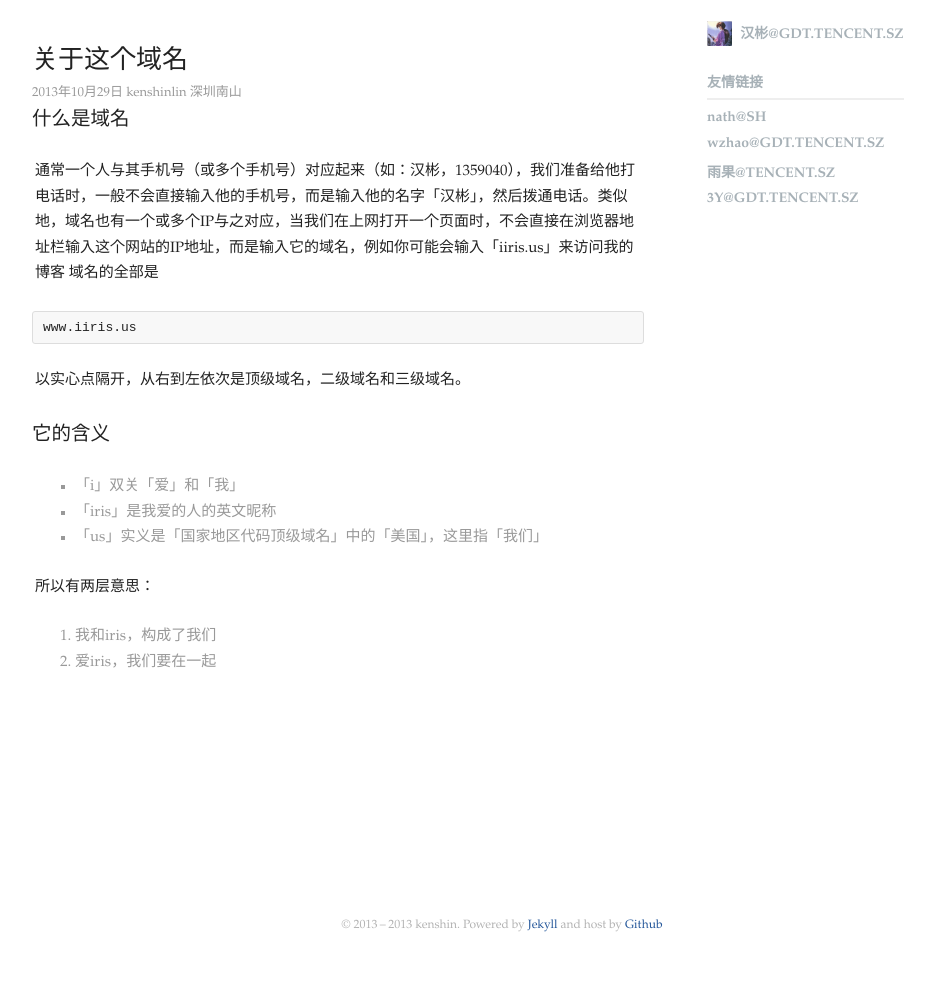
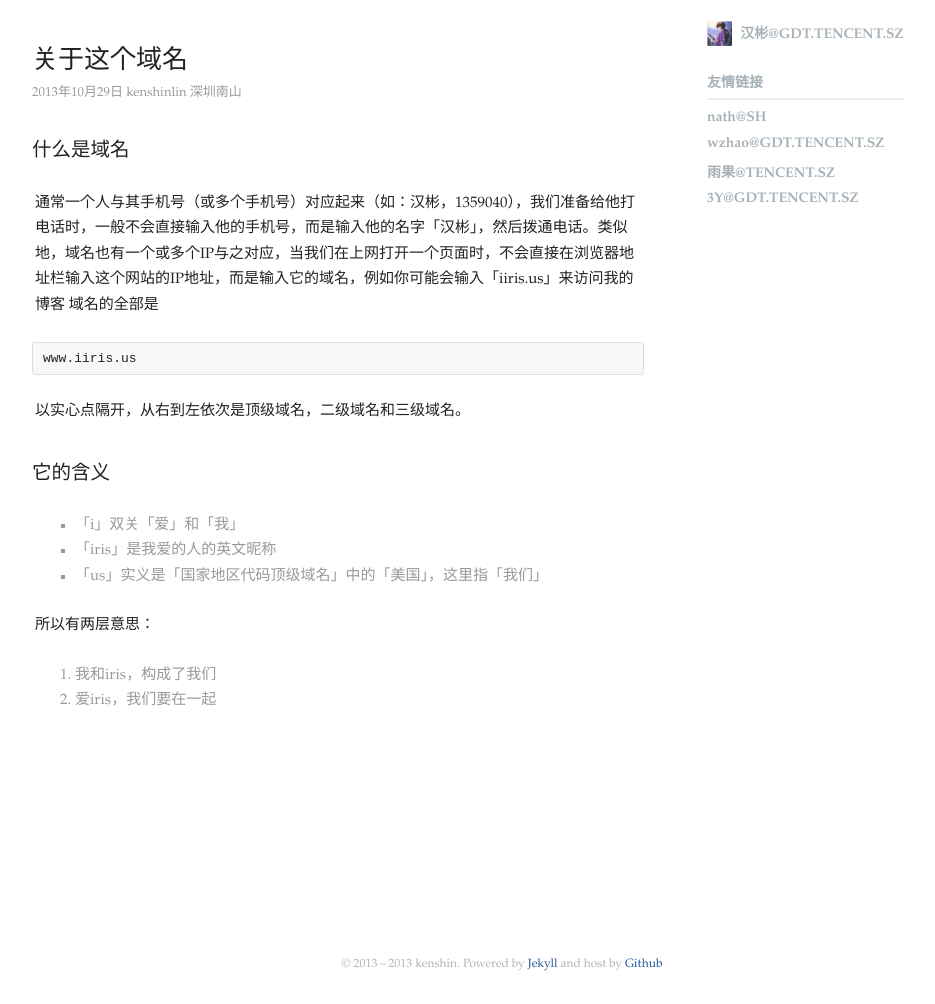
Before and after one commit to kenshinlin/archives, a Jekyll site: the page built from _posts/2013-10-29-about_domain.md, in a window 1280 px wide. Shown: the whole page, without its empty margins (138-1073 px from the left). Built offline with Jekyll 4.4.1, drawn with Linux system fonts in a browser that asks for light colours; comment, search, counter and statistics services are not loaded; before the commit the page ends 965 px from its top, so only the background shows below that.

Commit message:
修改样式

```diff
--- a/css/style.css
+++ b/css/style.css
@@ -58,6 +58,9 @@ blockquote{
   line-height:1.7;
   font-family: 'Helvetica Neue',Helvetica,Arial,Sans-serif;
   font-weight:normal;
+}
+.article h2{
+  margin-top: 1.6em;
 }
 p.copyright{
   padding: 8em 0 1em 0;
```
